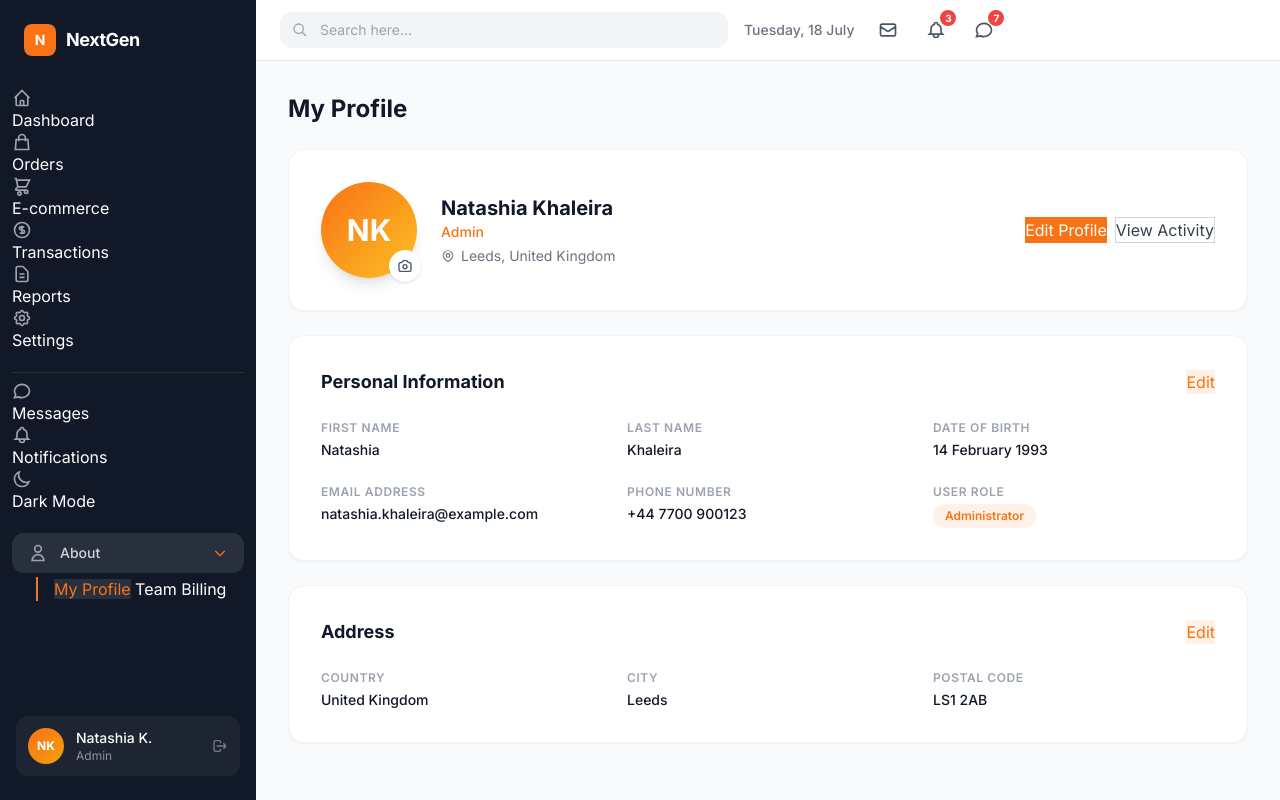
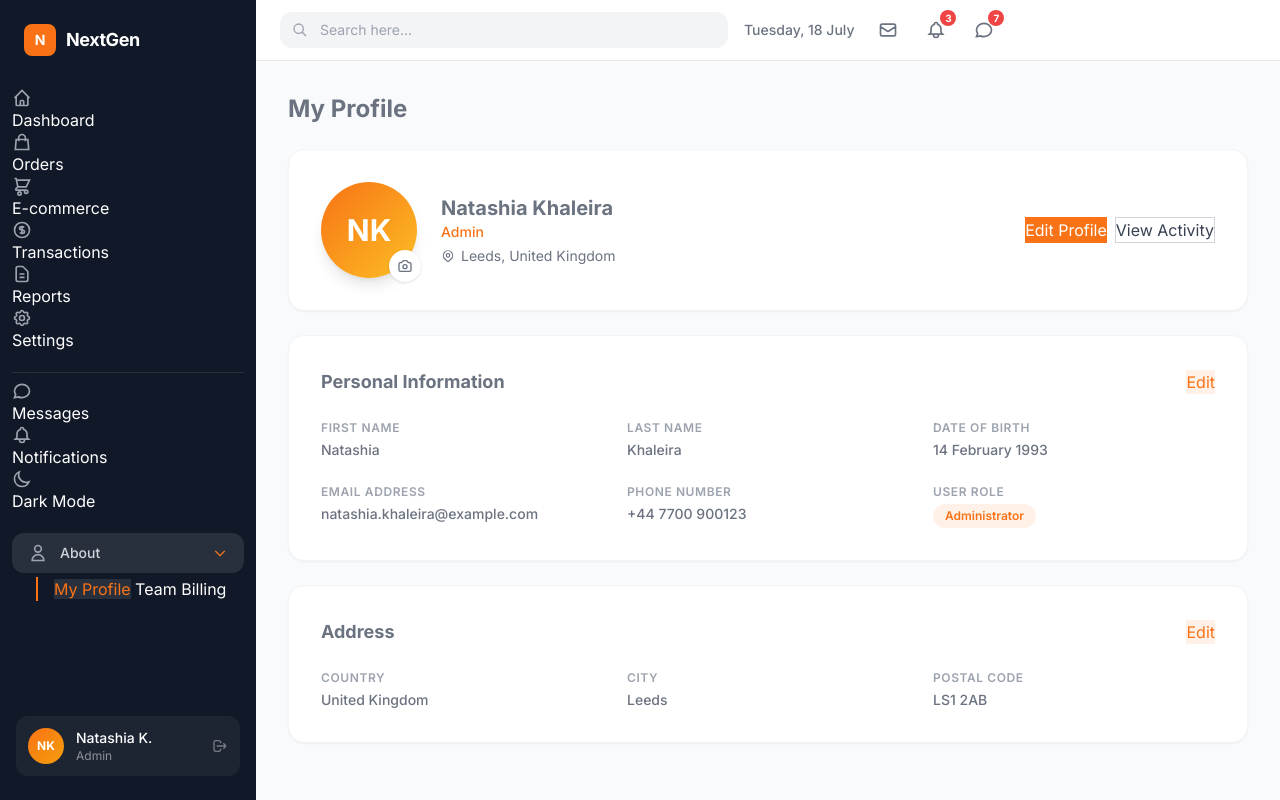
Before and after one commit to Rabado256/Next-Gen, a website: page dashboard-profile.html in a window 1280 px wide. Drawn offline with nearby package versions, Linux system fonts and the light colour scheme.

Commit message:
fix: soften main content text to gray-500 for sunlight readability

```diff
--- a/dashboard-profile.html
+++ b/dashboard-profile.html
@@ -116,14 +116,14 @@
             <div class="text-sm text-gray-500 font-medium hidden sm:block">Tuesday, 18 July</div>
             <div class="flex items-center gap-3">
                 <button class="relative p-2 rounded-xl hover:bg-gray-100 transition-colors">
-                    <svg class="w-5 h-5 text-gray-600" fill="none" stroke="currentColor" stroke-width="2" viewBox="0 0 24 24"><path d="M3 8l7.89 5.26a2 2 0 002.22 0L21 8M5 19h14a2 2 0 002-2V7a2 2 0 00-2-2H5a2 2 0 00-2 2v10a2 2 0 002 2z"/></svg>
+                    <svg class="w-5 h-5 text-gray-500" fill="none" stroke="currentColor" stroke-width="2" viewBox="0 0 24 24"><path d="M3 8l7.89 5.26a2 2 0 002.22 0L21 8M5 19h14a2 2 0 002-2V7a2 2 0 00-2-2H5a2 2 0 00-2 2v10a2 2 0 002 2z"/></svg>
                 </button>
                 <button class="relative p-2 rounded-xl hover:bg-gray-100 transition-colors">
-                    <svg class="w-5 h-5 text-gray-600" fill="none" stroke="currentColor" stroke-width="2" viewBox="0 0 24 24"><path d="M15 17h5l-1.405-1.405A2.032 2.032 0 0118 14.158V11a6.002 6.002 0 00-4-5.659V5a2 2 0 10-4 0v.341C7.67 6.165 6 8.388 6 11v3.159c0 .538-.214 1.055-.595 1.436L4 17h5m6 0v1a3 3 0 11-6 0v-1m6 0H9"/></svg>
+                    <svg class="w-5 h-5 text-gray-500" fill="none" stroke="currentColor" stroke-width="2" viewBox="0 0 24 24"><path d="M15 17h5l-1.405-1.405A2.032 2.032 0 0118 14.158V11a6.002 6.002 0 00-4-5.659V5a2 2 0 10-4 0v.341C7.67 6.165 6 8.388 6 11v3.159c0 .538-.214 1.055-.595 1.436L4 17h5m6 0v1a3 3 0 11-6 0v-1m6 0H9"/></svg>
                     <span class="absolute -top-0.5 -right-0.5 w-4 h-4 bg-red-500 text-white text-[10px] font-bold rounded-full flex items-center justify-center">3</span>
                 </button>
                 <button class="relative p-2 rounded-xl hover:bg-gray-100 transition-colors">
-                    <svg class="w-5 h-5 text-gray-600" fill="none" stroke="currentColor" stroke-width="2" viewBox="0 0 24 24"><path d="M8 12h.01M12 12h.01M16 12h.01M21 12c0 4.418-4.03 8-9 8a9.863 9.863 0 01-4.255-.949L3 20l1.395-3.72C3.512 15.042 3 13.574 3 12c0-4.418 4.03-8 9-8s9 3.582 9 8z"/></svg>
+                    <svg class="w-5 h-5 text-gray-500" fill="none" stroke="currentColor" stroke-width="2" viewBox="0 0 24 24"><path d="M8 12h.01M12 12h.01M16 12h.01M21 12c0 4.418-4.03 8-9 8a9.863 9.863 0 01-4.255-.949L3 20l1.395-3.72C3.512 15.042 3 13.574 3 12c0-4.418 4.03-8 9-8s9 3.582 9 8z"/></svg>
                     <span class="absolute -top-0.5 -right-0.5 w-4 h-4 bg-red-500 text-white text-[10px] font-bold rounded-full flex items-center justify-center">7</span>
                 </button>
             </div>
@@ -131,7 +131,7 @@
 
         <!-- Page Content -->
         <main class="flex-1 overflow-y-auto p-6 lg:p-8">
-            <h1 class="text-2xl font-bold text-gray-900 mb-6">My Profile</h1>
+            <h1 class="text-2xl font-bold text-gray-500 mb-6">My Profile</h1>
 
             <div class="max-w-5xl space-y-6">
 
@@ -140,11 +140,11 @@
                     <div class="relative shrink-0">
                         <div class="w-24 h-24 rounded-full bg-gradient-to-br from-brand-orange to-amber-400 flex items-center justify-center text-white text-3xl font-bold shadow-lg">NK</div>
                         <div class="absolute -bottom-1 -right-1 w-8 h-8 bg-white rounded-full shadow flex items-center justify-center cursor-pointer hover:bg-gray-50 transition-colors">
-                            <svg class="w-4 h-4 text-gray-600" fill="none" stroke="currentColor" stroke-width="2" viewBox="0 0 24 24"><path d="M3 9a2 2 0 012-2h.93a2 2 0 001.664-.89l.812-1.22A2 2 0 0110.07 4h3.86a2 2 0 011.664.89l.812 1.22A2 2 0 0018.07 7H19a2 2 0 012 2v9a2 2 0 01-2 2H5a2 2 0 01-2-2V9z"/><path d="M15 13a3 3 0 11-6 0 3 3 0 016 0z"/></svg>
+                            <svg class="w-4 h-4 text-gray-500" fill="none" stroke="currentColor" stroke-width="2" viewBox="0 0 24 24"><path d="M3 9a2 2 0 012-2h.93a2 2 0 001.664-.89l.812-1.22A2 2 0 0110.07 4h3.86a2 2 0 011.664.89l.812 1.22A2 2 0 0018.07 7H19a2 2 0 012 2v9a2 2 0 01-2 2H5a2 2 0 01-2-2V9z"/><path d="M15 13a3 3 0 11-6 0 3 3 0 016 0z"/></svg>
                         </div>
                     </div>
                     <div class="text-center sm:text-left">
-                        <h2 class="text-xl font-bold text-gray-900">Natashia Khaleira</h2>
+                        <h2 class="text-xl font-bold text-gray-500">Natashia Khaleira</h2>
                         <p class="text-brand-orange font-medium text-sm">Admin</p>
                         <p class="text-gray-500 text-sm mt-1 flex items-center gap-1.5 justify-center sm:justify-start">
                             <svg class="w-3.5 h-3.5" fill="none" stroke="currentColor" stroke-width="2" viewBox="0 0 24 24"><path d="M17.657 16.657L13.414 20.9a1.998 1.998 0 01-2.827 0l-4.244-4.243a8 8 0 1111.314 0z"/><path d="M15 11a3 3 0 11-6 0 3 3 0 016 0z"/></svg>
@@ -160,29 +160,29 @@
                 <!-- Personal Information -->
                 <div class="bg-white rounded-2xl shadow-sm border border-gray-100 p-6 lg:p-8">
                     <div class="flex items-center justify-between mb-6">
-                        <h3 class="text-lg font-bold text-gray-900">Personal Information</h3>
+                        <h3 class="text-lg font-bold text-gray-500">Personal Information</h3>
                         <button class="edit-btn bg-brand-orange/10 text-brand-orange hover:bg-brand-orange/20">Edit</button>
                     </div>
                     <div class="grid grid-cols-1 sm:grid-cols-2 lg:grid-cols-3 gap-6">
                         <div>
                             <p class="text-xs font-semibold text-gray-400 uppercase tracking-wider">First Name</p>
-                            <p class="text-sm font-medium text-gray-900 mt-1">Natashia</p>
+                            <p class="text-sm font-medium text-gray-500 mt-1">Natashia</p>
                         </div>
                         <div>
                             <p class="text-xs font-semibold text-gray-400 uppercase tracking-wider">Last Name</p>
-                            <p class="text-sm font-medium text-gray-900 mt-1">Khaleira</p>
+                            <p class="text-sm font-medium text-gray-500 mt-1">Khaleira</p>
                         </div>
                         <div>
                             <p class="text-xs font-semibold text-gray-400 uppercase tracking-wider">Date of Birth</p>
-                            <p class="text-sm font-medium text-gray-900 mt-1">14 February 1993</p>
+                            <p class="text-sm font-medium text-gray-500 mt-1">14 February 1993</p>
                         </div>
                         <div>
                             <p class="text-xs font-semibold text-gray-400 uppercase tracking-wider">Email Address</p>
-                            <p class="text-sm font-medium text-gray-900 mt-1">natashia.khaleira@example.com</p>
+                            <p class="text-sm font-medium text-gray-500 mt-1">natashia.khaleira@example.com</p>
                         </div>
                         <div>
                             <p class="text-xs font-semibold text-gray-400 uppercase tracking-wider">Phone Number</p>
-                            <p class="text-sm font-medium text-gray-900 mt-1">+44 7700 900123</p>
+                            <p class="text-sm font-medium text-gray-500 mt-1">+44 7700 900123</p>
                         </div>
                         <div>
                             <p class="text-xs font-semibold text-gray-400 uppercase tracking-wider">User Role</p>
@@ -194,21 +194,21 @@
                 <!-- Address -->
                 <div class="bg-white rounded-2xl shadow-sm border border-gray-100 p-6 lg:p-8">
                     <div class="flex items-center justify-between mb-6">
-                        <h3 class="text-lg font-bold text-gray-900">Address</h3>
+                        <h3 class="text-lg font-bold text-gray-500">Address</h3>
                         <button class="edit-btn bg-brand-orange/10 text-brand-orange hover:bg-brand-orange/20">Edit</button>
                     </div>
                     <div class="grid grid-cols-1 sm:grid-cols-3 gap-6">
                         <div>
                             <p class="text-xs font-semibold text-gray-400 uppercase tracking-wider">Country</p>
-                            <p class="text-sm font-medium text-gray-900 mt-1">United Kingdom</p>
+                            <p class="text-sm font-medium text-gray-500 mt-1">United Kingdom</p>
                         </div>
                         <div>
                             <p class="text-xs font-semibold text-gray-400 uppercase tracking-wider">City</p>
-                            <p class="text-sm font-medium text-gray-900 mt-1">Leeds</p>
+                            <p class="text-sm font-medium text-gray-500 mt-1">Leeds</p>
                         </div>
                         <div>
                             <p class="text-xs font-semibold text-gray-400 uppercase tracking-wider">Postal Code</p>
-                            <p class="text-sm font-medium text-gray-900 mt-1">LS1 2AB</p>
+                            <p class="text-sm font-medium text-gray-500 mt-1">LS1 2AB</p>
                         </div>
                     </div>
                 </div>
```
